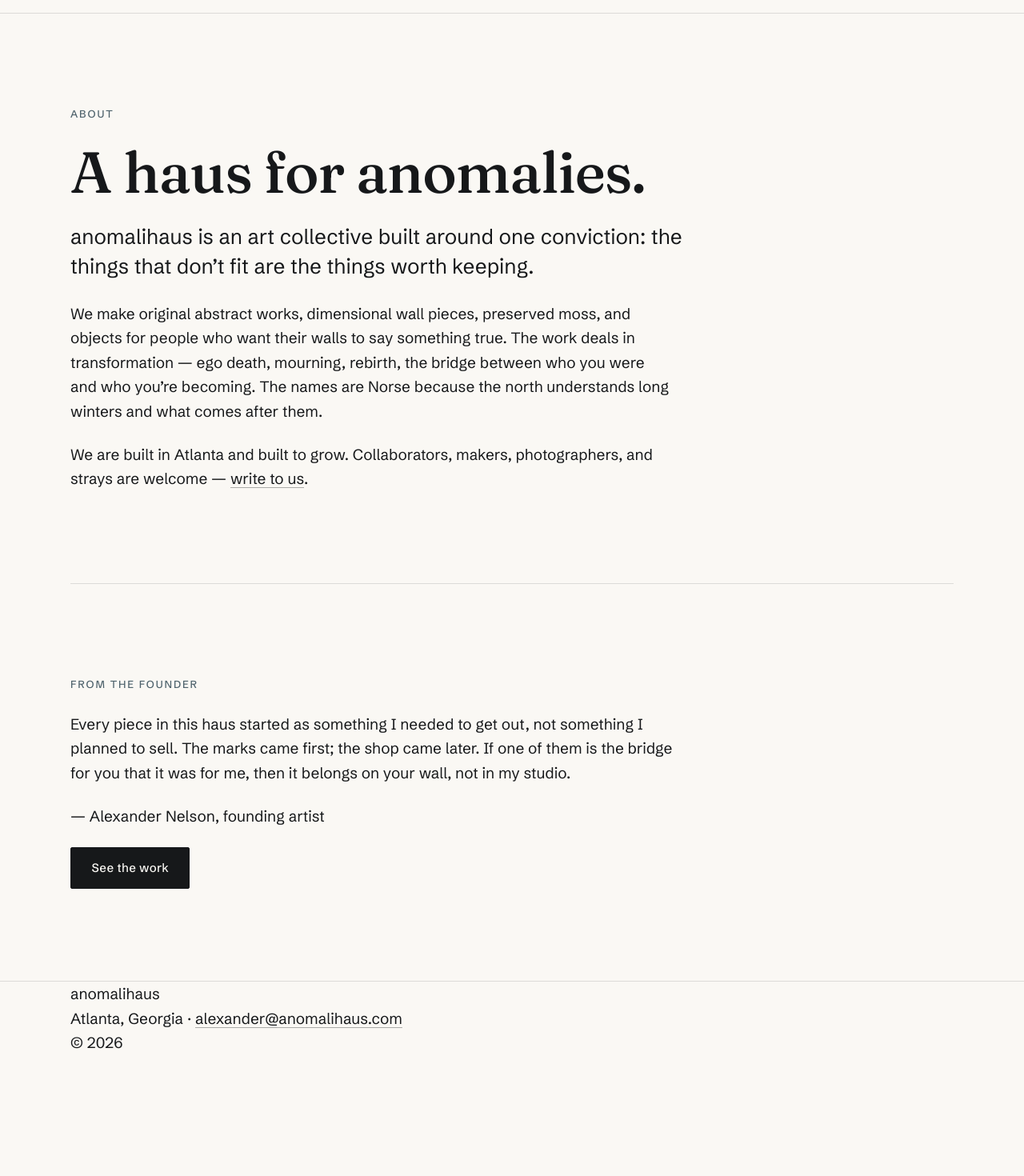
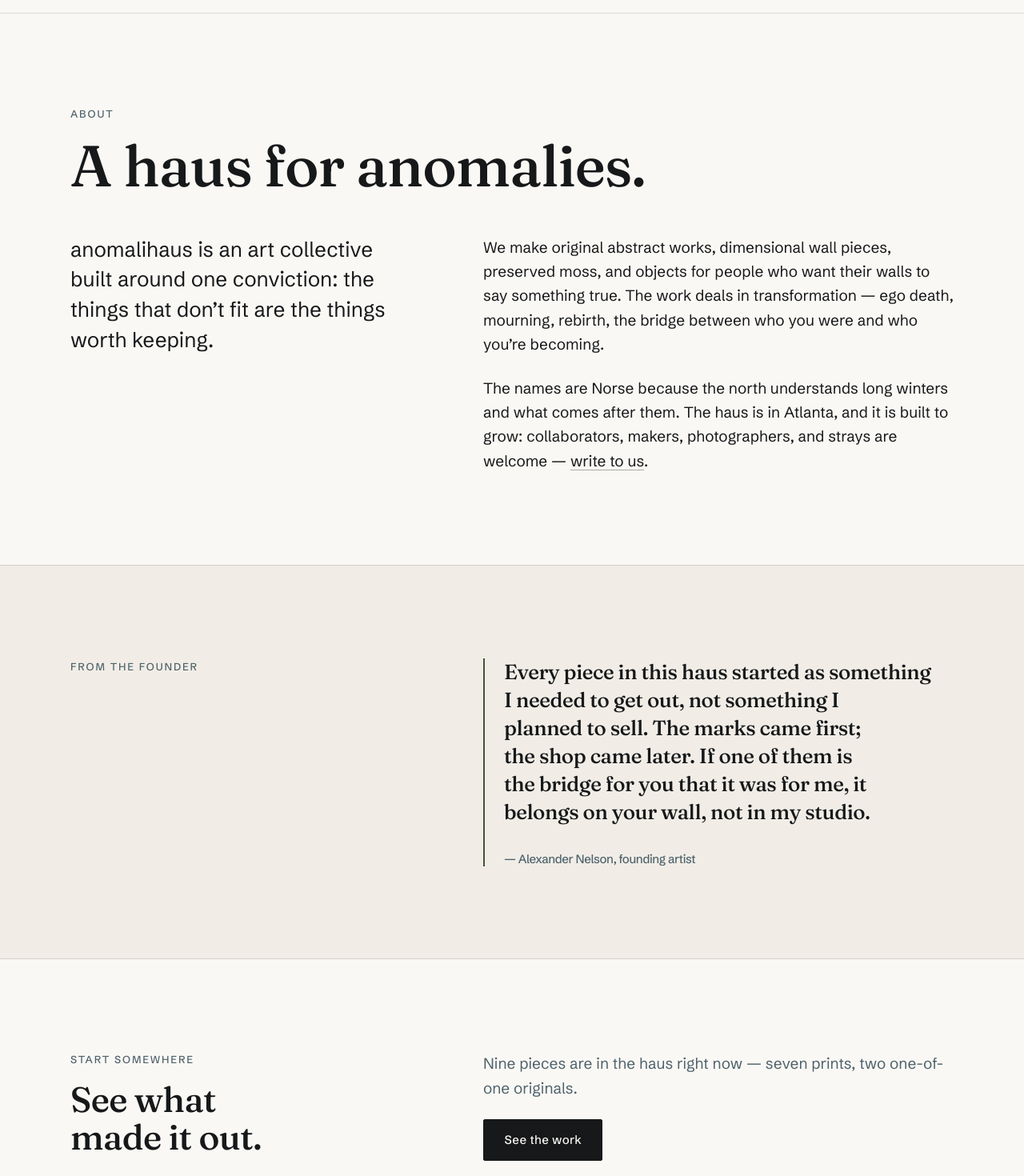
Before and after one commit to jakeryannelson/Anomalihaus, a Next.js app: page /about in a window 1280 px wide. Shown: the part 40-1510 px from the top of the page at 80% size. Before the commit the page ends 1358 px from the top, so only its background shows below. Built offline with nearby package versions, Linux system fonts and the light colour scheme; no server answers.

Commit message:
v2: about page on the new grid

```diff
--- a/app/about/page.tsx
+++ b/app/about/page.tsx
@@ -12,53 +12,75 @@ export default function About() {
   return (
     <>
       <section className="section container">
-        <div className="stack" style={{ maxWidth: "52rem" }}>
+        <div className="section-head">
+          <div>
             <p className="kicker">About</p>
             <h1>A haus for anomalies.</h1>
+          </div>
+        </div>
+        <div className="split">
           <p className="lede">
             anomalihaus is an art collective built around one conviction: the
             things that don&rsquo;t fit are the things worth keeping.
           </p>
+          <div className="split-body">
             <p>
-            We make original abstract works, dimensional wall pieces, preserved
-            moss, and objects for people who want their walls to say something
-            true. The work deals in transformation — ego death, mourning,
-            rebirth, the bridge between who you were and who you&rsquo;re
-            becoming. The names are Norse because the north understands long
-            winters and what comes after them.
+              We make original abstract works, dimensional wall pieces,
+              preserved moss, and objects for people who want their walls to
+              say something true. The work deals in transformation — ego
+              death, mourning, rebirth, the bridge between who you were and
+              who you&rsquo;re becoming.
             </p>
             <p>
-            We are built in Atlanta and built to grow. Collaborators, makers,
-            photographers, and strays are welcome —{" "}
-            <Link href="/contact">write to us</Link>.
+              The names are Norse because the north understands long winters
+              and what comes after them. The haus is in Atlanta, and it is
+              built to grow: collaborators, makers, photographers, and strays
+              are welcome — <Link href="/contact">write to us</Link>.
             </p>
+          </div>
         </div>
       </section>
 
-      <div className="container">
-        <hr className="rule" />
-      </div>
-
-      <section className="section container" aria-labelledby="founder">
+      <section className="invocation-band" aria-labelledby="founder">
+        <div className="container section">
           <Reveal>
-          <div className="stack" style={{ maxWidth: "52rem" }}>
+            <div className="split">
               <p className="kicker" id="founder">
                 From the founder
               </p>
-            <blockquote className="product-note stack">
+              <blockquote className="invocation">
                 <p>
-                Every piece in this haus started as something I needed to get
-                out, not something I planned to sell. The marks came first; the
-                shop came later. If one of them is the bridge for you that it
-                was for me, then it belongs on your wall, not in my studio.
+                  Every piece in this haus started as something I needed to
+                  get out, not something I planned to sell. The marks came
+                  first; the shop came later. If one of them is the bridge for
+                  you that it was for me, it belongs on your wall, not in my
+                  studio.
                 </p>
-              <p>— Alexander Nelson, founding artist</p>
+                <cite className="muted small" style={{ fontStyle: "normal" }}>
+                  — Alexander Nelson, founding artist
+                </cite>
               </blockquote>
+            </div>
+          </Reveal>
+        </div>
+      </section>
+
+      <section className="section container">
+        <div className="split">
+          <div>
+            <p className="kicker">Start somewhere</p>
+            <h2 style={{ marginTop: "var(--s-2)" }}>See what made it out.</h2>
+          </div>
+          <div className="split-body">
+            <p className="muted">
+              Nine pieces are in the haus right now — seven prints, two
+              one-of-one originals.
+            </p>
             <Link href="/havn-goods" className="button">
               See the work
             </Link>
           </div>
-        </Reveal>
+        </div>
       </section>
     </>
   );
```
Lines whose indentation alone changed are shown as unchanged.
